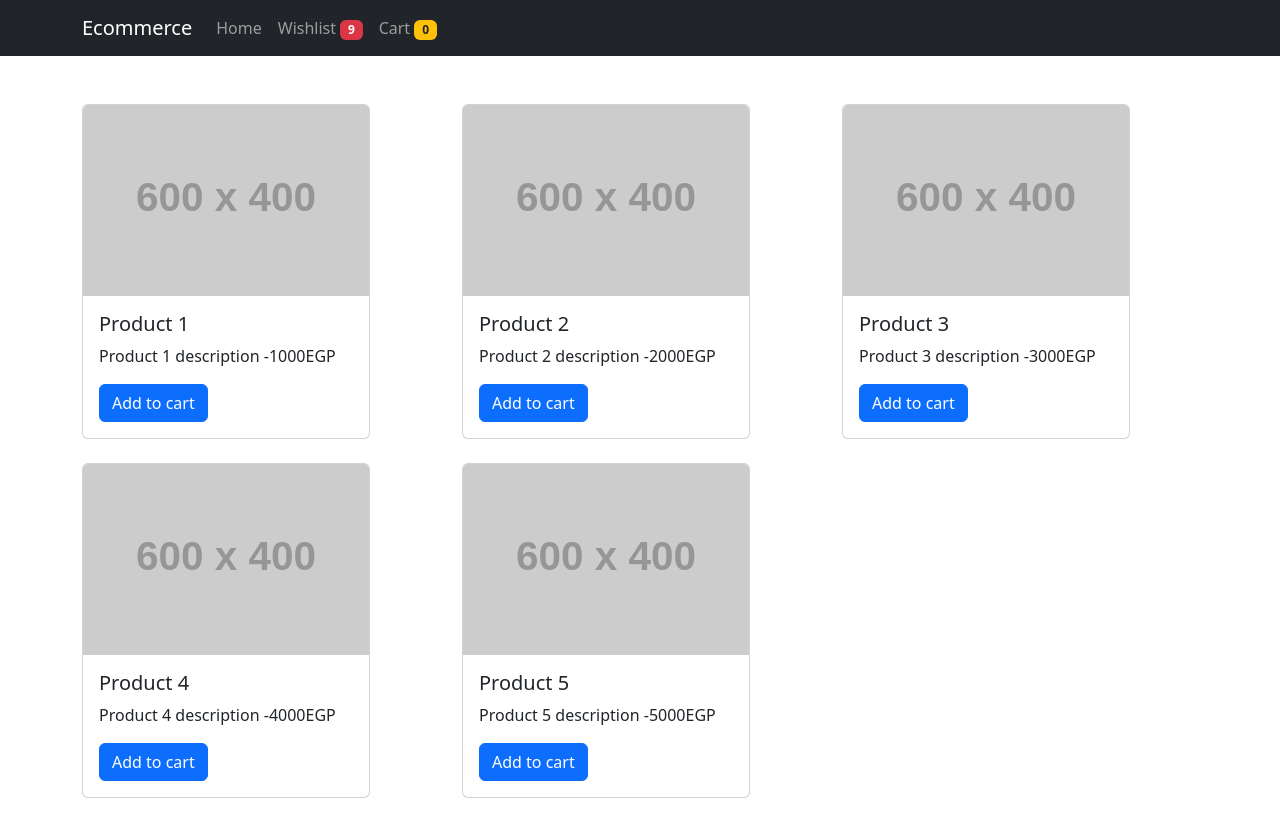
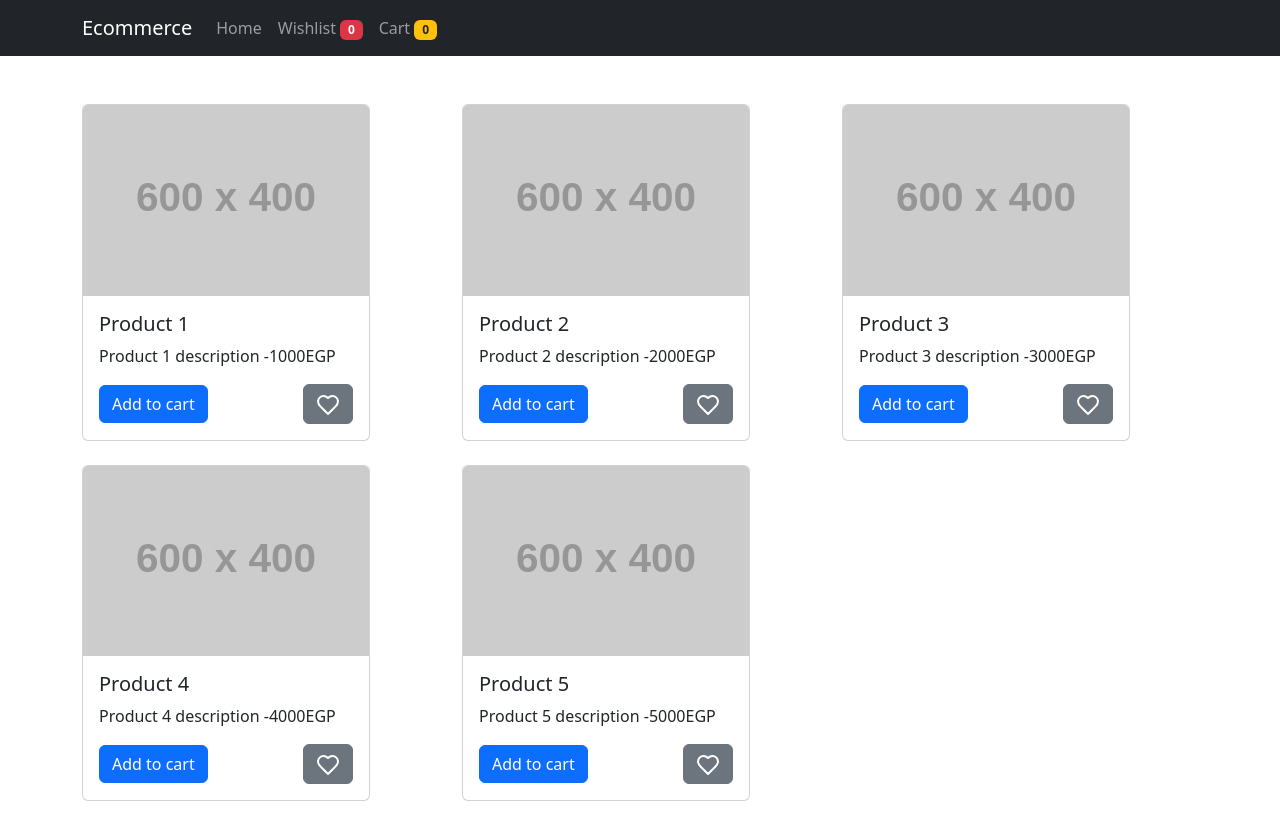
Before and after one commit to MohammadKhallaf/g-two-ecommerce, a React (Create React App) app: page / in a window 1280 px wide. Shown: the top 840 px of the page. Built offline with nearby package versions, Linux system fonts and the light colour scheme.

Commit message:
2- add wishlist ( same functionality of the cart ) & 4- implement remove from wishlist

```diff
--- a/src/App.js
+++ b/src/App.js
@@ -5,6 +5,7 @@ import CartPage from "./pages/CartPage";
 import "./App.css";
 import { useState } from "react";
 import { CartContext } from "./CartContext";
+import WishListPage from "./pages/WishListPage";
 
 /** #### OLD CODE ISSUE:
  * In Development Mode React runs in Strict Mode, hence it will render twice, since setCart() used in addToCart() was not a pure
@@ -25,6 +26,7 @@ import { CartContext } from "./CartContext";
  */
 function App() {
   const [cart, setCart] = useState([]);
+  const [wishList, setWishList] = useState({});
   const addToCart = (product) => {
     // prevState === cart state (on the exact previous render)
     setCart((prevState) => {
@@ -55,8 +57,21 @@ function App() {
     });
   };
 
+  const toggleWish = (product) => {
+    setWishList((prevState) => {
+      const inWishList = prevState[product.id];
+      if (inWishList) {
+        const newState = { ...prevState };
+        delete newState[product.id];
+        return newState;
+      } else {
+        return { ...prevState, [product.id]: product };
+      }
+    });
+  };
+
   return (
-    <CartContext.Provider value={{ cart, addToCart }}>
+    <CartContext.Provider value={{ cart, addToCart, wishList, toggleWish }}>
       <BrowserRouter>
         <div>
           <CustomNavbar />
@@ -64,6 +79,7 @@ function App() {
           <Routes>
             <Route path="/" element={<ProductList />} />
             <Route path="cart" element={<CartPage />} />
+            <Route path="wishlist" element={<WishListPage />} />
           </Routes>
         </div>
       </BrowserRouter>
--- a/src/components/CustomNavbar.jsx
+++ b/src/components/CustomNavbar.jsx
@@ -7,7 +7,7 @@ import { useContext } from "react";
 import { CartContext } from "../CartContext";
 
 function CustomNavbar() {
-  const { cart, addToCart } = useContext(CartContext);
+  const { cart, wishList } = useContext(CartContext);
   return (
     <Navbar bg="dark" data-bs-theme="dark">
       <Container>
@@ -16,8 +16,8 @@ function CustomNavbar() {
         </Navbar.Brand>
         <Nav className="me-auto">
           <Nav.Link href="#home">Home</Nav.Link>
-          <Nav.Link href="#features">
-            Wishlist <Badge bg="danger">9</Badge>
+          <Nav.Link as={Link} to="wishlist">
+            Wishlist <Badge bg="danger">{Object.keys(wishList).length}</Badge>
           </Nav.Link>
           <Nav.Link as={Link} to="cart">
             Cart{" "}
--- a/src/components/ProductCard.jsx
+++ b/src/components/ProductCard.jsx
@@ -4,7 +4,7 @@ import Card from "react-bootstrap/Card";
 import { CartContext } from "../CartContext";
 
 function ProductCard({ product }) {
-  const { cart, addToCart } = useContext(CartContext);
+  const { addToCart, wishList, toggleWish } = useContext(CartContext);
   return (
     <Card style={{ width: "18rem" }}>
       <Card.Img variant="top" src="https://placehold.co/600x400" />
@@ -13,6 +13,7 @@ function ProductCard({ product }) {
         <Card.Text>
           {product.description} -{product.price}EGP
         </Card.Text>
+        <div className="d-flex align-items-center justify-content-between">
           <Button
             variant="primary"
             onClick={() => {
@@ -21,6 +22,26 @@ function ProductCard({ product }) {
           >
             Add to cart
           </Button>
+          <Button
+            variant={wishList[product.id] ? "danger" : "secondary"}
+            onClick={() => toggleWish(product)}
+          >
+            <svg
+              xmlns="http://www.w3.org/2000/svg"
+              width="24"
+              height="24"
+              viewBox="0 0 24 24"
+              fill="none"
+              stroke="currentColor"
+              stroke-width="2"
+              stroke-linecap="round"
+              stroke-linejoin="round"
+              class="lucide lucide-heart"
+            >
+              <path d="M19 14c1.49-1.46 3-3.21 3-5.5A5.5 5.5 0 0 0 16.5 3c-1.76 0-3 .5-4.5 2-1.5-1.5-2.74-2-4.5-2A5.5 5.5 0 0 0 2 8.5c0 2.3 1.5 4.05 3 5.5l7 7Z" />
+            </svg>
+          </Button>
+        </div>
       </Card.Body>
     </Card>
   );
--- /dev/null
+++ b/src/pages/WishListPage.jsx
@@ -0,0 +1,32 @@
+import { useContext } from "react";
+import Container from "react-bootstrap/Container";
+import { Col, Row } from "react-bootstrap";
+import Stack from "react-bootstrap/Stack";
+
+import { CartContext } from "../CartContext";
+import ProductCard from "../components/ProductCard";
+
+function WishListPage() {
+  const { wishList } = useContext(CartContext);
+
+  if (Object.keys(wishList).length === 0) {
+    return (
+      <Stack className="my-5">
+        <h1 className="text-center">WishList is empty!</h1>
+      </Stack>
+    );
+  }
+
+  return (
+    <Container className="my-5">
+      <Row xs={1} md={2} lg={3} className="g-4">
+        {Object.values(wishList).map((item, idx) => (
+          <Col key={idx}>
+            <ProductCard product={item} />
+          </Col>
+        ))}
+      </Row>
+    </Container>
+  );
+}
+export default WishListPage;
```
Lines whose indentation alone changed are shown as unchanged.
